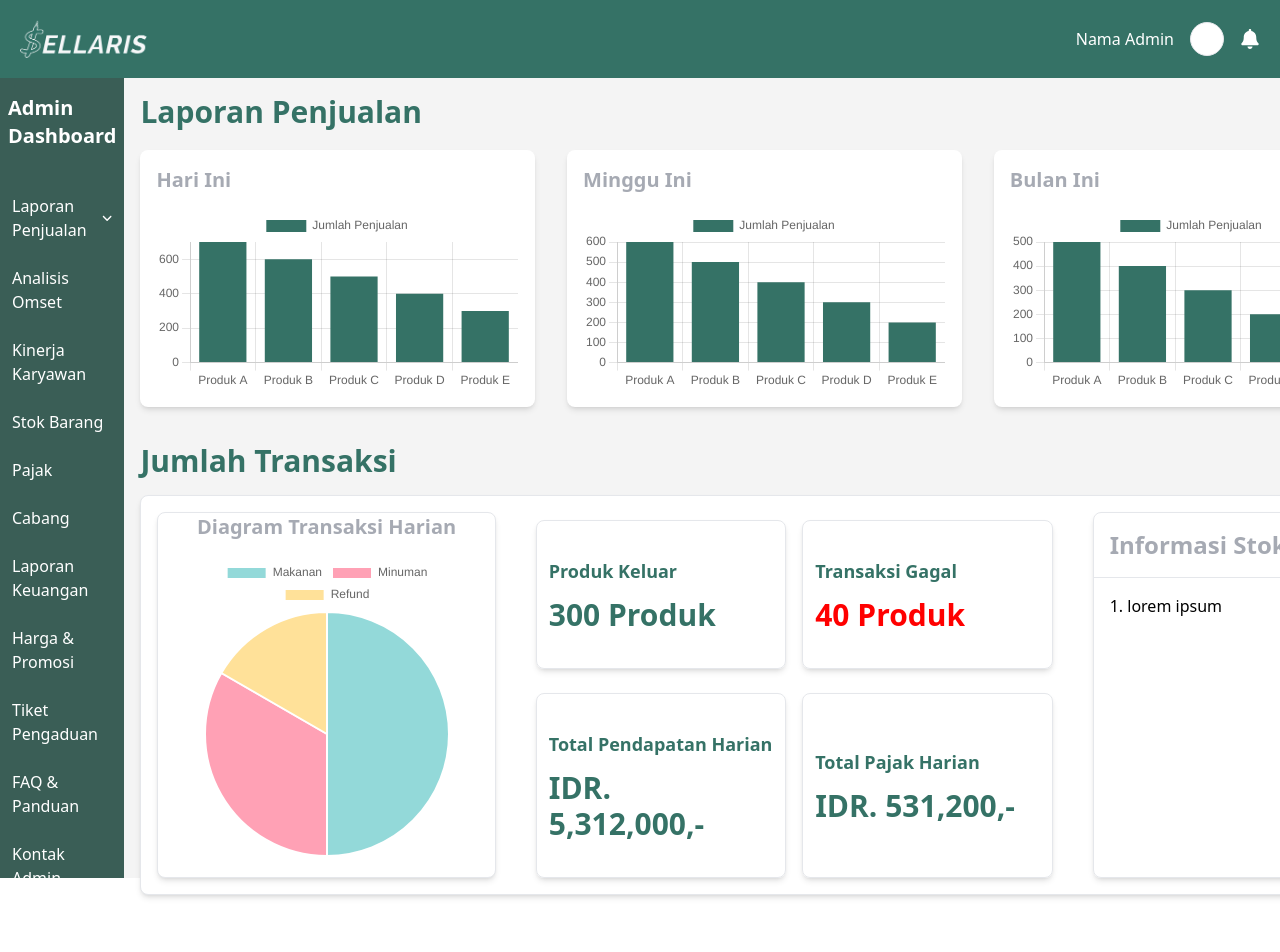
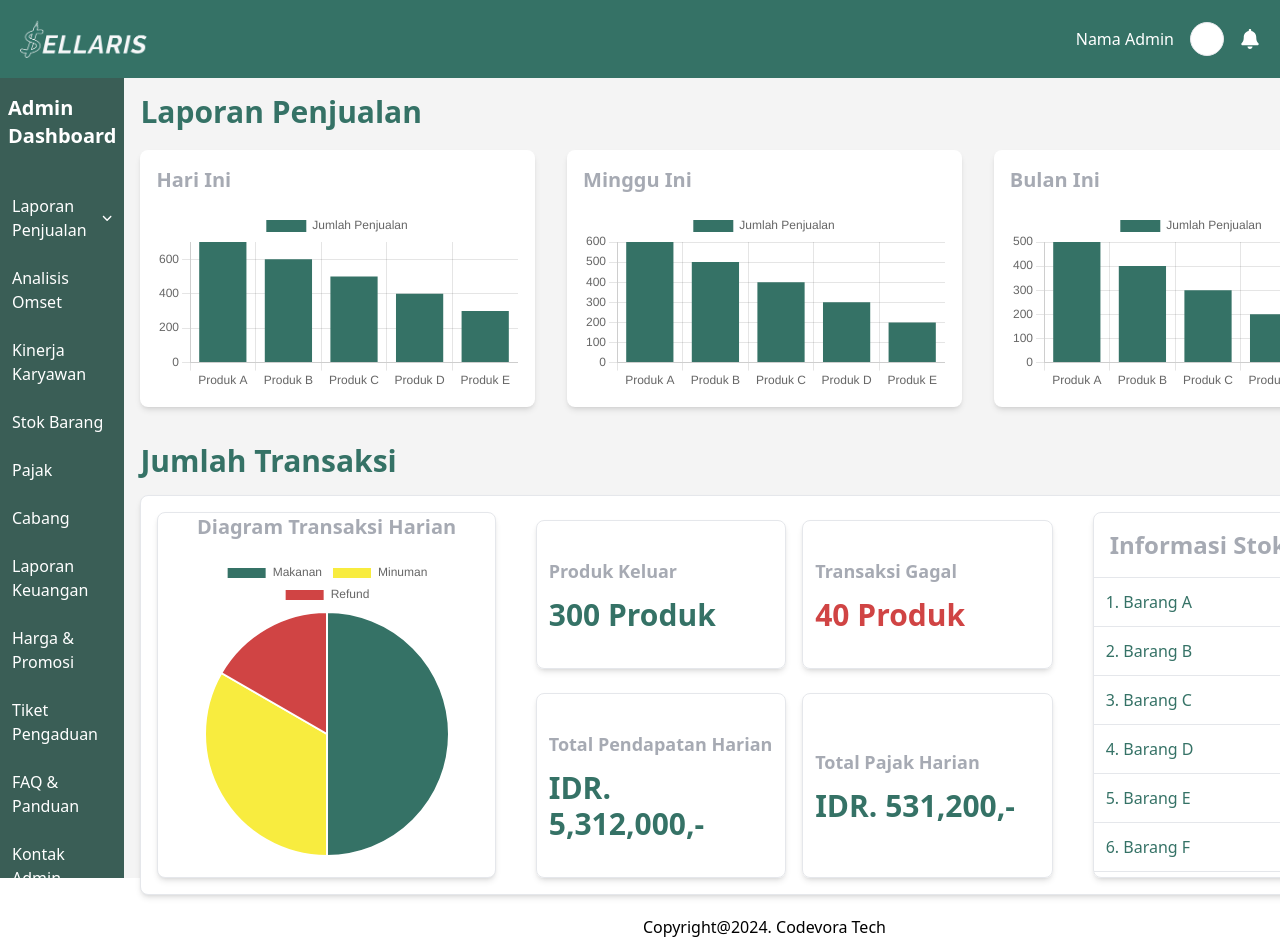
Before and after one commit to Codevora/sellaris-admin, a Next.js app: page / in a window 1280 px wide. Shown: the top 952 px of the page. Built offline with nearby package versions, Linux system fonts and the light colour scheme.

Commit message:
update:piechart

```diff
--- a/app/page.tsx
+++ b/app/page.tsx
@@ -56,27 +56,29 @@ const Home: React.FC = () => {
      />
      <div className="grid grid-cols-2 gap-4 w-[650px] justify-center h-full">
       <div className="p-3 flex flex-col justify-center gap-3 rounded-lg mt-2  border shadow-md">
-       <h1 className="text-lg font-semibold text-primary">Produk Keluar</h1>
+       <h1 className="text-lg font-semibold text-gray-500/60">Produk Keluar</h1>
        <div className="flex justify-start items-center ">
         <p className="text-3xl font-bold text-primary">300 Produk</p>
        </div>
       </div>
       <div className="p-3 flex flex-col  justify-center gap-3 rounded-lg mt-2  border shadow-md">
-       <h1 className="text-lg font-semibold text-primary">Transaksi Gagal</h1>
+       <h1 className="text-lg font-semibold text-gray-500/60">
+        Transaksi Gagal
+       </h1>
        <div className="flex justify-start items-center ">
-        <p className="text-3xl font-bold text-[red]">40 Produk</p>
+        <p className="text-3xl font-bold text-[#d04444]">40 Produk</p>
        </div>
       </div>
       <div className="p-3 flex flex-col  justify-center gap-3 rounded-lg mt-2  border shadow-md">
-       <h1 className="text-lg font-semibold text-primary">
+       <h1 className="text-lg font-semibold  text-gray-500/60">
         Total Pendapatan Harian
        </h1>
        <div className="flex justify-start items-center ">
-        <p className="text-3xl font-bold text-primary">IDR. 5,312,000,-</p>
+        <p className="text-3xl font-bold text-primary ">IDR. 5,312,000,-</p>
        </div>
       </div>
       <div className="p-3 flex flex-col  justify-center gap-3 rounded-lg mt-2 border shadow-md">
-       <h1 className="text-lg font-semibold text-primary">
+       <h1 className="text-lg font-semibold  text-gray-500/60">
         Total Pajak Harian
        </h1>
        <div className="flex justify-start items-center ">
@@ -88,10 +90,46 @@ const Home: React.FC = () => {
       <div className="border-b p-4">
        <h1 className="text-2xl font-bold text-gray-500/60">Informasi Stok</h1>
       </div>
-      <div className="p-4 flex justify-between"><p>1. <span>lorem ipsum</span></p><p>128</p></div>
+      <div className="p-3 flex justify-between border-b font-medium text-gray-500/60">
+       <p className="text-primary">
+        1. <span>Barang A</span>
+       </p>
+       <p>0</p>
+      </div>
+      <div className="p-3 flex justify-between border-b font-medium text-gray-500/60">
+       <p className="text-primary">
+        2. <span>Barang B</span>
+       </p>
+       <p>0</p>
+      </div>
+      <div className="p-3 flex justify-between border-b font-medium text-gray-500/60">
+       <p className="text-primary">
+        3. <span>Barang C</span>
+       </p>
+       <p>0</p>
+      </div>
+      <div className="p-3 flex justify-between border-b font-medium text-gray-500/60">
+       <p className="text-primary">
+        4. <span>Barang D</span>
+       </p>
+       <p>0</p>
+      </div>
+      <div className="p-3 flex justify-between border-b font-medium text-gray-500/60">
+       <p className="text-primary">
+        5. <span>Barang E</span>
+       </p>
+       <p>0</p>
+      </div>
+      <div className="p-3 flex justify-between border-b font-medium text-gray-500/60">
+       <p className="text-primary">
+        6. <span>Barang F</span>
+       </p>
+       <p>0</p>
+      </div>
      </div>
     </div>
    </div>
+   <h1 className="text-center">Copyright@2024. Codevora Tech</h1>
   </div>
  );
 };
--- a/components/PieChart.tsx
+++ b/components/PieChart.tsx
@@ -19,11 +19,7 @@ const PieChart: React.FC<PieChartProps> = ({title, data, labels}) => {
   datasets: [
    {
     data: data,
-    backgroundColor: [
-     "rgba(75, 192, 192, 0.6)",
-     "rgba(255, 99, 132, 0.6)",
-     "rgba(255, 206, 86, 0.6)",
-    ],
+    backgroundColor: ["#357266", "#f8ec3f", "#d04444"],
    },
   ],
  };
```
